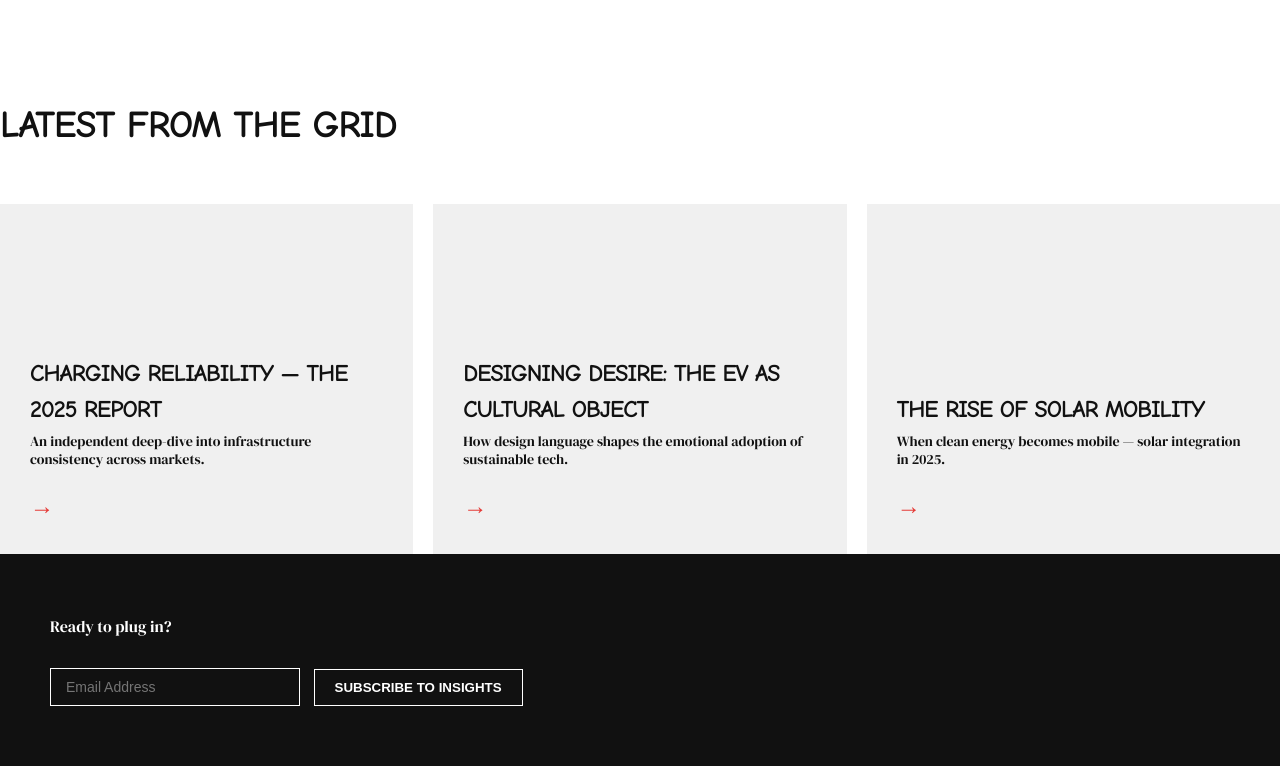
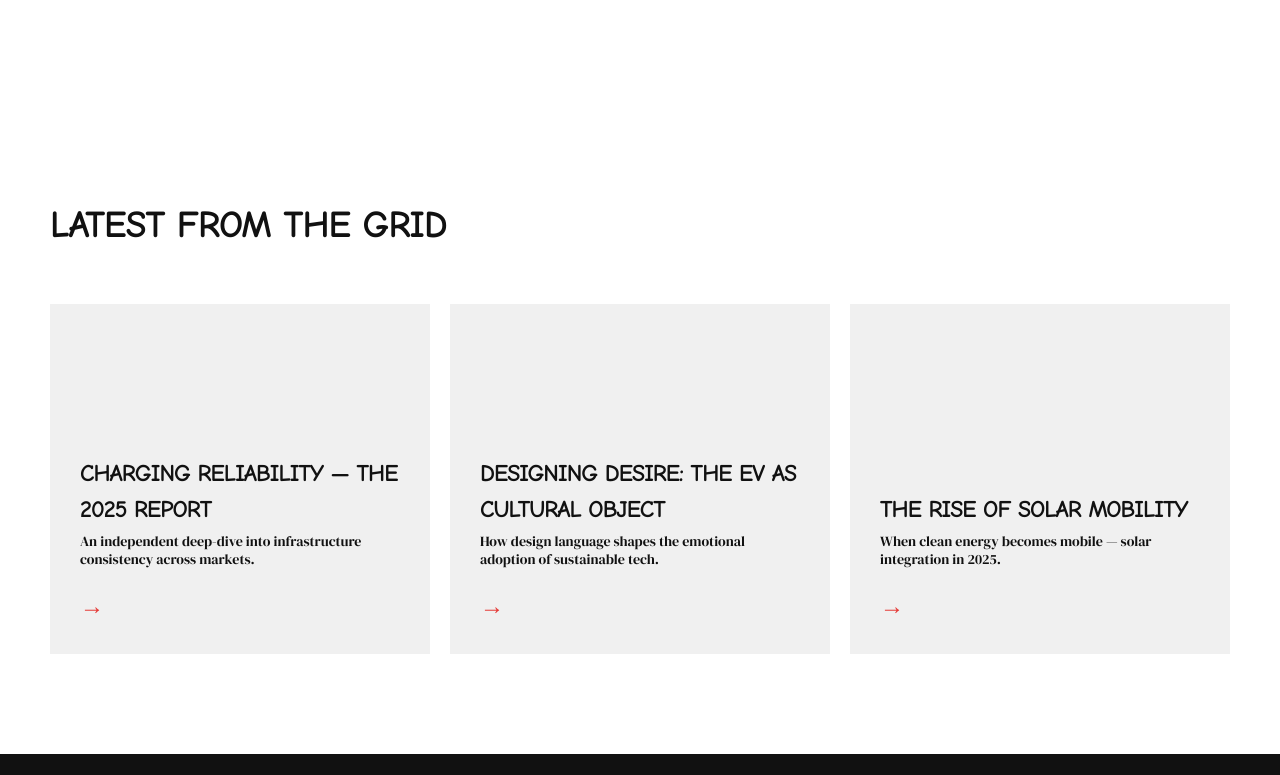
Before and after one commit to carbonslash/CarbonSlash, a plain HTML site: page docs/index.html in a window 1280 px wide. Shown: the part 2065-2840 px from the top of the page. Drawn offline with Linux system fonts and the light colour scheme; a web font is replaced by a local one.

Commit message:
Update style.css

```diff
--- a/docs/css/style.css
+++ b/docs/css/style.css
@@ -218,7 +218,12 @@ strong {
     margin-bottom: 0;
     background-color: var(--color-white);
 }
-
+.latest-insights {
+    /* To align the content with the rest of the page */
+    padding: 100px var(--grid-padding);
+    text-align: left; /* Keep it left-aligned like the Swiss style */
+    background-color: none;
+}
 .section-title {
     font-size: 38px;
     margin-bottom: 50px;
```
